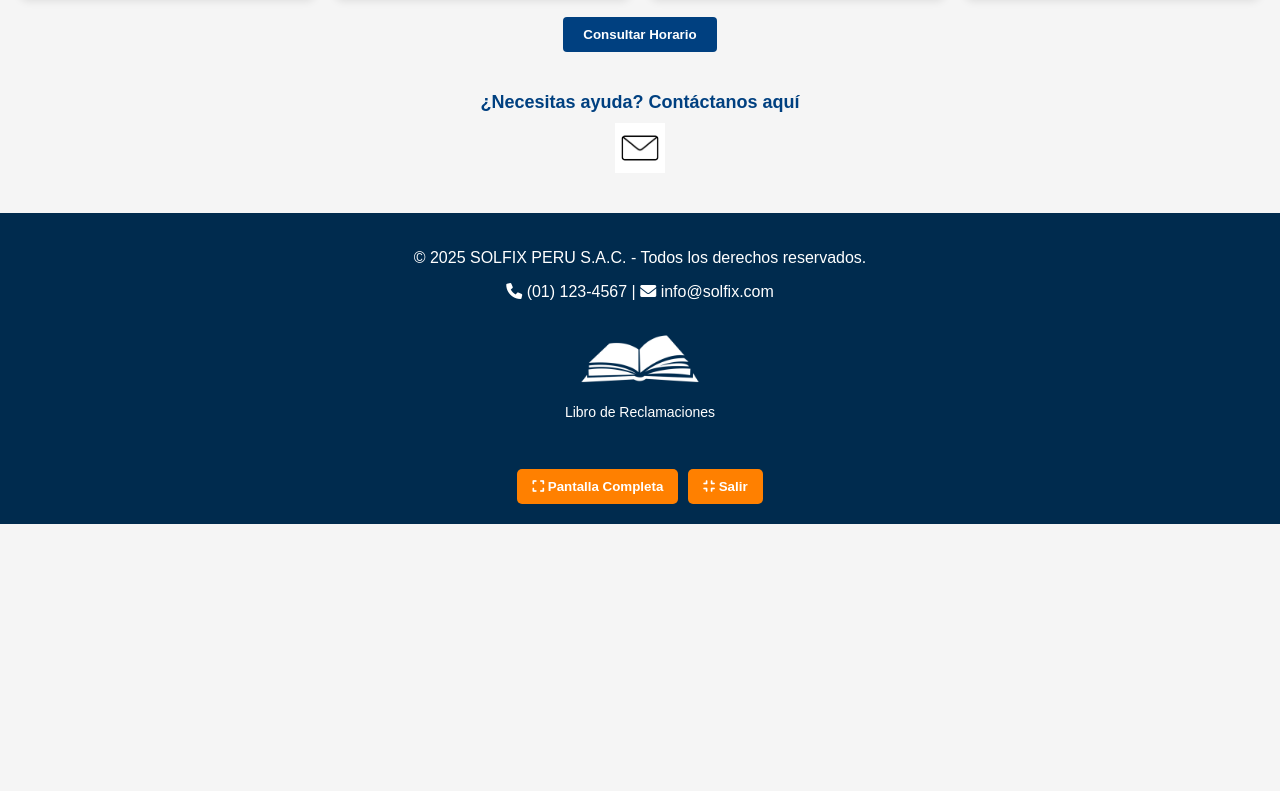
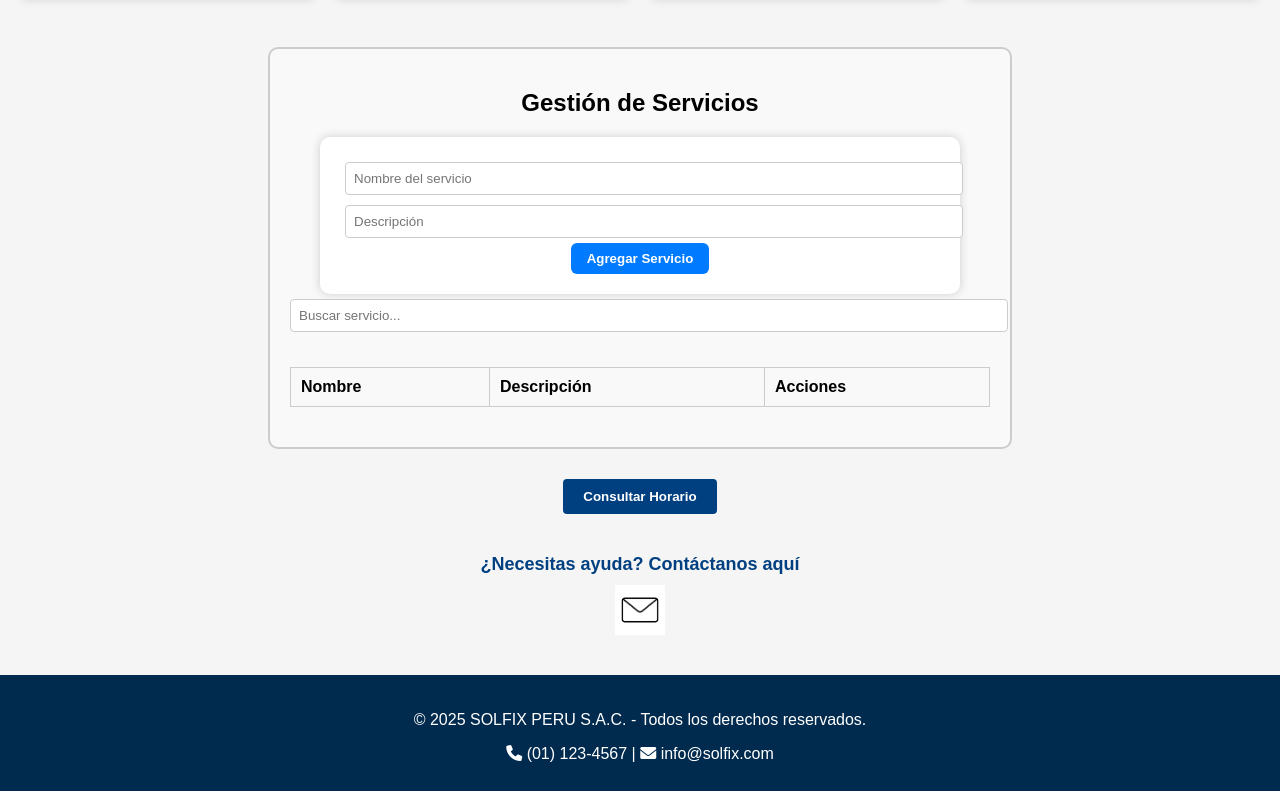
Before and after one commit to Bry03ZT/Final_Project_TPWeb, a plain HTML site: page servicios.html in a window 1280 px wide. Shown: the part 1895-2686 px from the top of the page. Before the commit the page ends 2419 px from the top, so only its background shows below. Drawn offline with Linux system fonts and the light colour scheme.

Commit message:
Update servicios.html
avance

```diff
--- a/servicios.html
+++ b/servicios.html
@@ -13,7 +13,6 @@
       <script src="JS/carrito.js"></script>
       <script src="JS/Menu.js"></script>
        <script src="JS/multimedia.js"></script>
-
 
     </head>
     <body>
@@ -121,6 +120,29 @@ Acompañamos a nuestros clientes en cada etapa, desde la especificación técnic
             </div>
       </section>
 
+         <!-- avance 4 CRUD-->
+             <section id="gestor-servicios">
+                <h2>Gestión de Servicios</h2>
+                <form id="form-servicio">
+                  <input type="text" id="nombre" placeholder="Nombre del servicio" required />
+                  <input type="text" id="descripcion" placeholder="Descripción" required />
+                  <button type="submit">Agregar Servicio</button>
+                </form>
+
+             <input type="text" id="busqueda" placeholder="Buscar servicio..." />
+
+             <table id="tabla-servicios">
+                    <thead>
+                      <tr>
+                        <th>Nombre</th>
+                        <th>Descripción</th>
+                        <th>Acciones</th>
+                      </tr>
+                    </thead>
+                    <tbody></tbody>
+                </table>
+              </section>
+
          <!<!-- aca se puede implementar -->
         <button onclick="mostrarVentana()">Consultar Horario</button>
 
```
